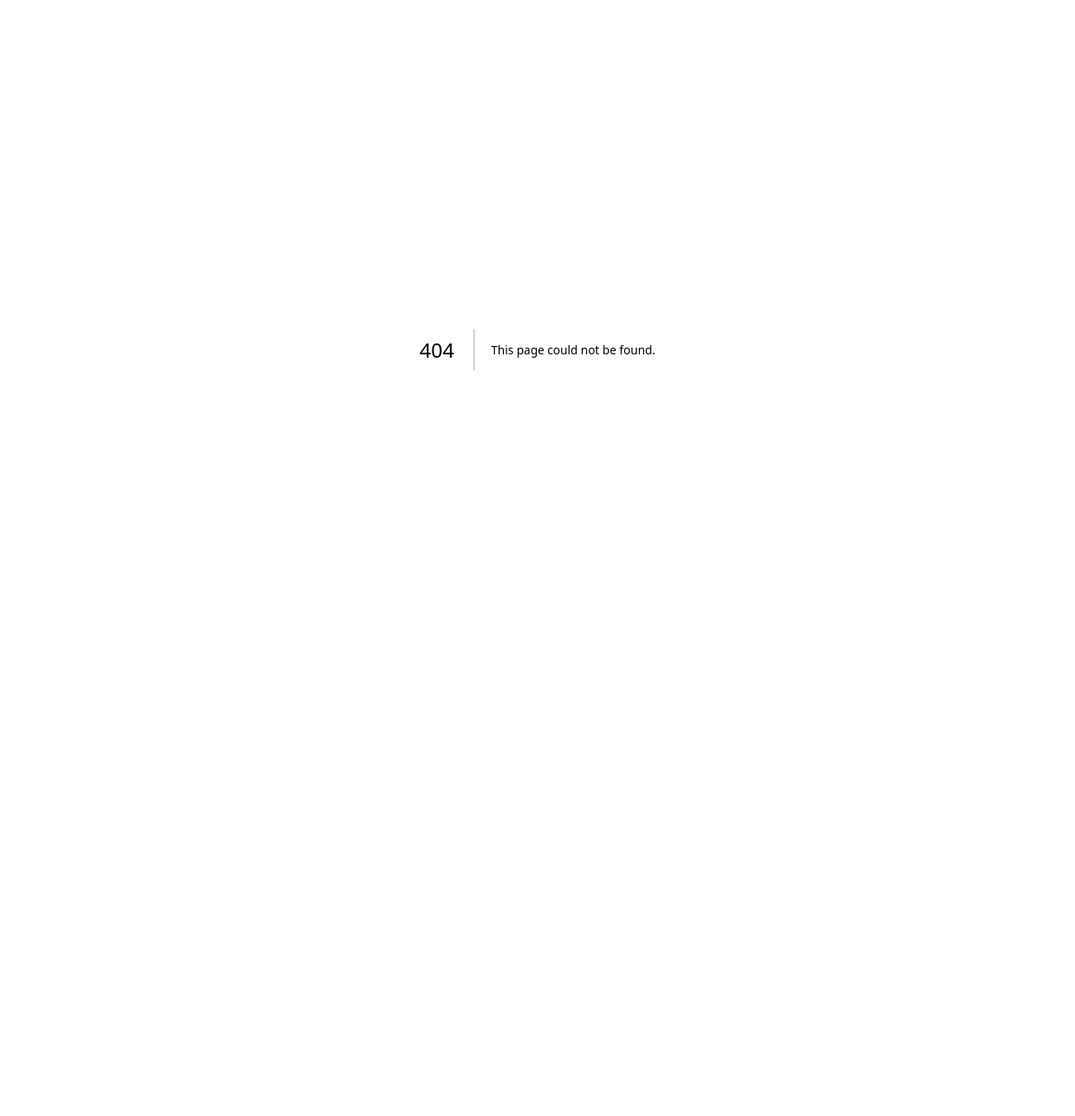
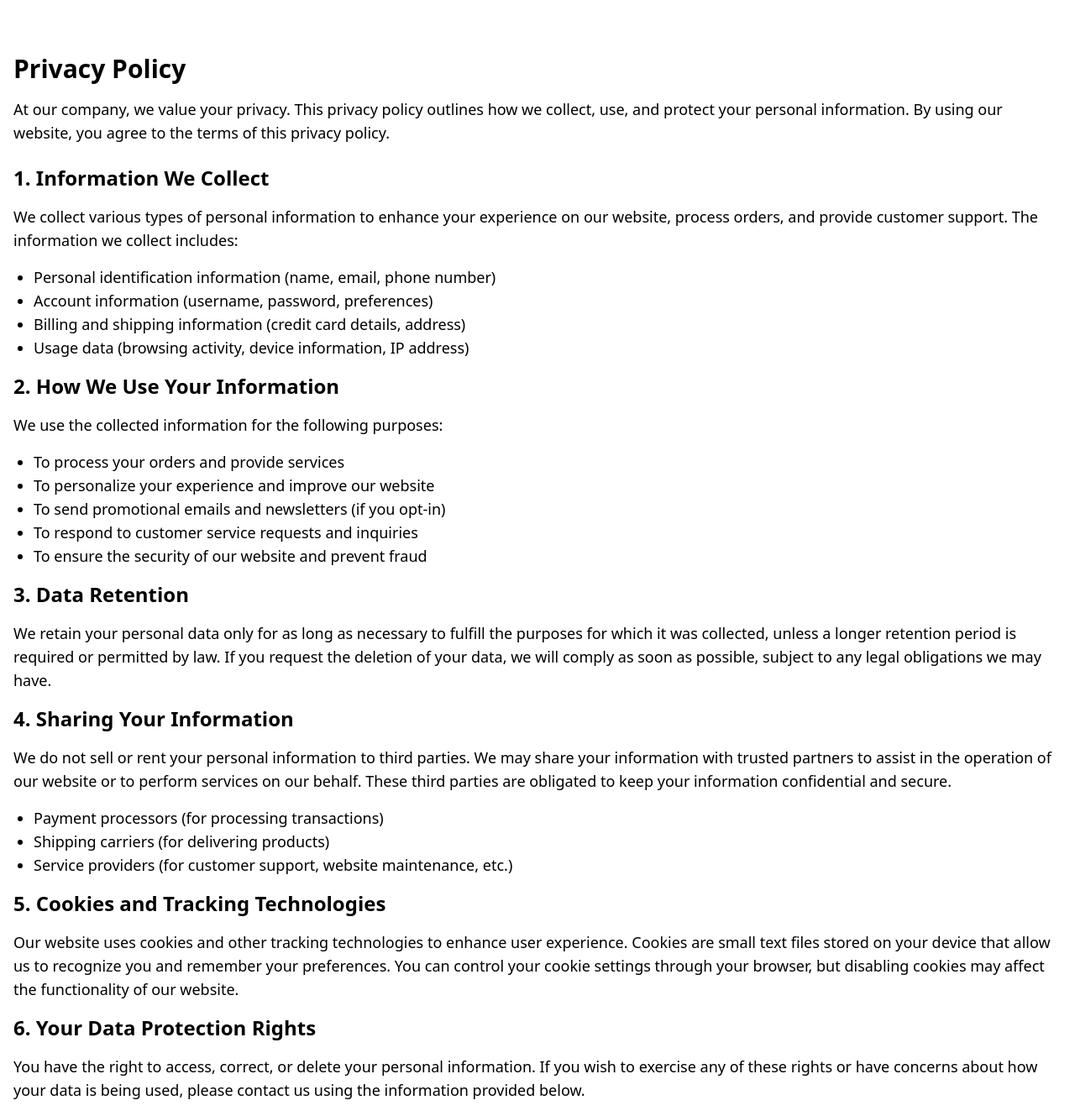
Before and after one commit to ManurangaJay/Home-Page, a Next.js app: page /privacy-policy in a window 1280 px wide. Before the commit this address had no page. Shown: the top 1329 px of the page at 84% size. Before the commit the page ends 832 px from the top, so only its background shows below. Built offline with nearby package versions, Linux system fonts and the light colour scheme.

Commit message:
feat: Add new test page for privacy-policy

```diff
--- /dev/null
+++ b/app/privacy-policy/page.tsx
@@ -0,0 +1,146 @@
+import React from "react";
+import Footer from "../components/Fotter";
+
+const PrivacyPolicy: React.FC = () => {
+  return (
+    <div>
+      <div className="container mx-auto py-12">
+        <h1 className="text-3xl font-semibold mb-4">Privacy Policy</h1>
+        <p className="text-lg mb-6">
+          At our company, we value your privacy. This privacy policy outlines
+          how we collect, use, and protect your personal information. By using
+          our website, you agree to the terms of this privacy policy.
+        </p>
+
+        <h2 className="text-2xl font-semibold mb-4">
+          1. Information We Collect
+        </h2>
+        <p className="text-lg mb-4">
+          We collect various types of personal information to enhance your
+          experience on our website, process orders, and provide customer
+          support. The information we collect includes:
+        </p>
+        <ul className="list-disc ml-6 mb-4 text-lg">
+          <li>
+            Personal identification information (name, email, phone number)
+          </li>
+          <li>Account information (username, password, preferences)</li>
+          <li>
+            Billing and shipping information (credit card details, address)
+          </li>
+          <li>
+            Usage data (browsing activity, device information, IP address)
+          </li>
+        </ul>
+
+        <h2 className="text-2xl font-semibold mb-4">
+          2. How We Use Your Information
+        </h2>
+        <p className="text-lg mb-4">
+          We use the collected information for the following purposes:
+        </p>
+        <ul className="list-disc ml-6 mb-4 text-lg">
+          <li>To process your orders and provide services</li>
+          <li>To personalize your experience and improve our website</li>
+          <li>To send promotional emails and newsletters (if you opt-in)</li>
+          <li>To respond to customer service requests and inquiries</li>
+          <li>To ensure the security of our website and prevent fraud</li>
+        </ul>
+
+        <h2 className="text-2xl font-semibold mb-4">3. Data Retention</h2>
+        <p className="text-lg mb-4">
+          We retain your personal data only for as long as necessary to fulfill
+          the purposes for which it was collected, unless a longer retention
+          period is required or permitted by law. If you request the deletion of
+          your data, we will comply as soon as possible, subject to any legal
+          obligations we may have.
+        </p>
+
+        <h2 className="text-2xl font-semibold mb-4">
+          4. Sharing Your Information
+        </h2>
+        <p className="text-lg mb-4">
+          We do not sell or rent your personal information to third parties. We
+          may share your information with trusted partners to assist in the
+          operation of our website or to perform services on our behalf. These
+          third parties are obligated to keep your information confidential and
+          secure.
+        </p>
+        <ul className="list-disc ml-6 mb-4 text-lg">
+          <li>Payment processors (for processing transactions)</li>
+          <li>Shipping carriers (for delivering products)</li>
+          <li>
+            Service providers (for customer support, website maintenance, etc.)
+          </li>
+        </ul>
+
+        <h2 className="text-2xl font-semibold mb-4">
+          5. Cookies and Tracking Technologies
+        </h2>
+        <p className="text-lg mb-4">
+          Our website uses cookies and other tracking technologies to enhance
+          user experience. Cookies are small text files stored on your device
+          that allow us to recognize you and remember your preferences. You can
+          control your cookie settings through your browser, but disabling
+          cookies may affect the functionality of our website.
+        </p>
+
+        <h2 className="text-2xl font-semibold mb-4">
+          6. Your Data Protection Rights
+        </h2>
+        <p className="text-lg mb-4">
+          You have the right to access, correct, or delete your personal
+          information. If you wish to exercise any of these rights or have
+          concerns about how your data is being used, please contact us using
+          the information provided below.
+        </p>
+        <ul className="list-disc ml-6 mb-4 text-lg">
+          <li>Access: Request a copy of your personal data</li>
+          <li>Rectification: Correct any inaccuracies in your data</li>
+          <li>Deletion: Request the deletion of your personal data</li>
+          <li>Restriction: Limit the processing of your data</li>
+          <li>
+            Objection: Object to the processing of your data for certain
+            purposes
+          </li>
+        </ul>
+
+        <h2 className="text-2xl font-semibold mb-4">7. Security</h2>
+        <p className="text-lg mb-4">
+          We take reasonable measures to protect your personal data from
+          unauthorized access, alteration, disclosure, or destruction. However,
+          no method of data transmission or storage is 100% secure, and we
+          cannot guarantee the absolute security of your data.
+        </p>
+
+        <h2 className="text-2xl font-semibold mb-4">
+          8. Changes to This Privacy Policy
+        </h2>
+        <p className="text-lg mb-4">
+          We may update this privacy policy from time to time to reflect changes
+          in our practices or for other operational, legal, or regulatory
+          reasons. We encourage you to review this policy periodically for any
+          updates.
+        </p>
+
+        <h2 className="text-2xl font-semibold mb-4">9. Contact Us</h2>
+        <p className="text-lg mb-4">
+          If you have any questions about this privacy policy or how we handle
+          your personal data, please contact us at:
+        </p>
+        <p className="text-lg mb-4">
+          Email:{" "}
+          <a
+            href="mailto:privacy@ourcompany.com"
+            className="text-blue-600 hover:underline"
+          >
+            privacy@ourcompany.com
+          </a>
+        </p>
+      </div>
+      <Footer />
+    </div>
+  );
+};
+
+export default PrivacyPolicy;
```
